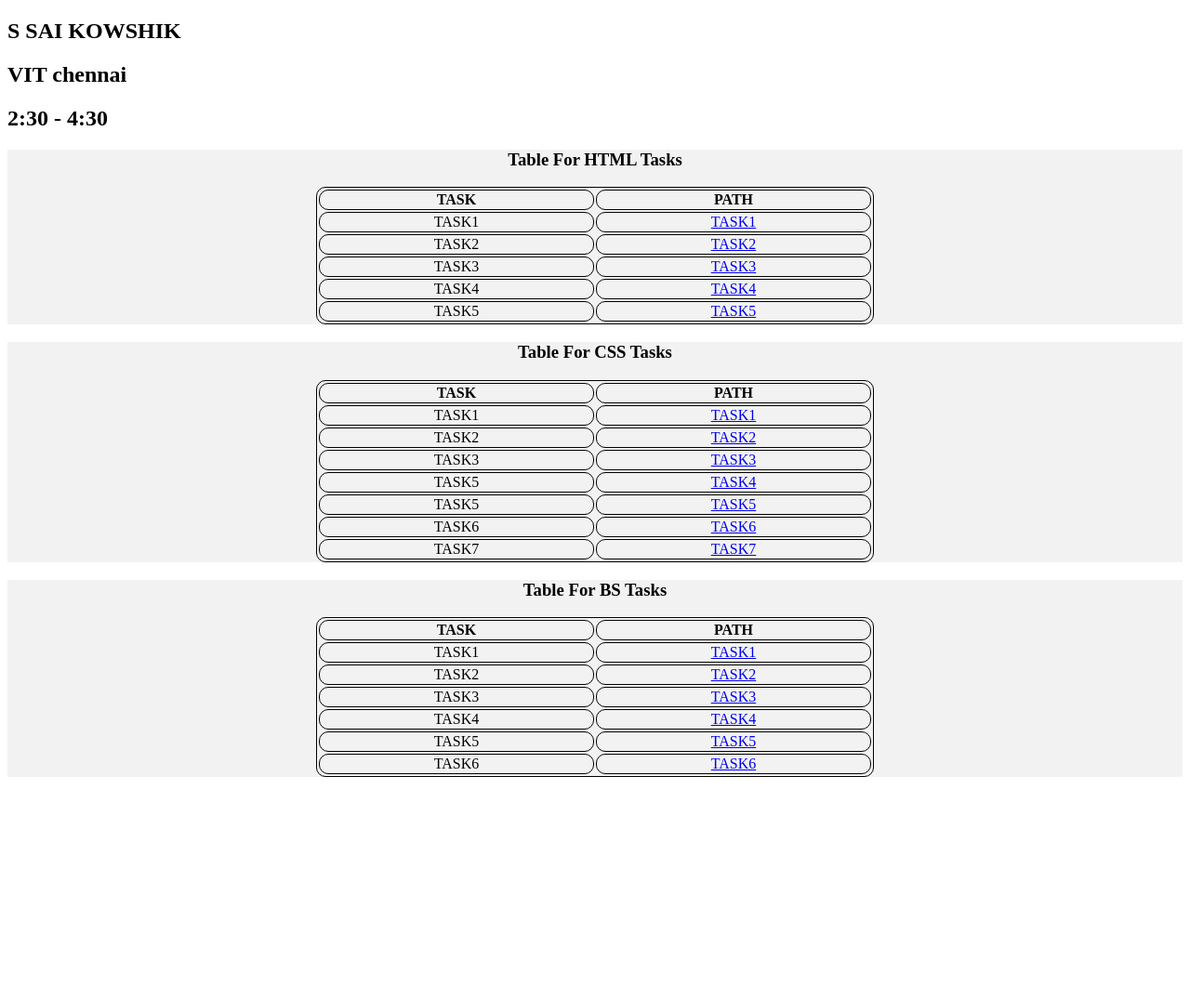
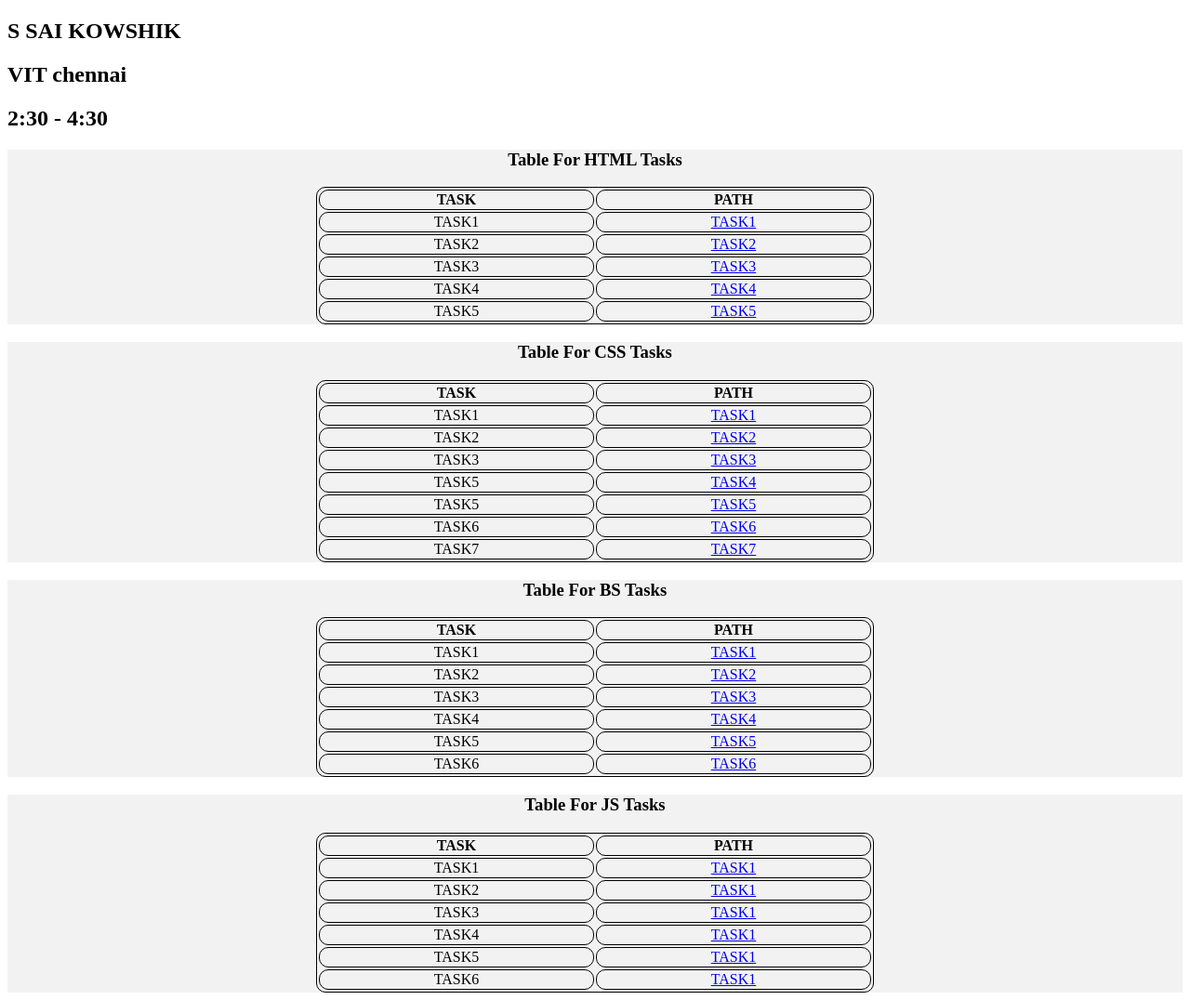
Before and after one commit to Kowshik-3/mern-2, a plain HTML site: page index.html in a window 1280 px wide. Shown: the whole page at 93% size. Before the commit the page ends 844 px from the top, so only its background shows below. Drawn offline with Linux system fonts and the light colour scheme.

Commit message:
Update index.html

```diff
--- a/index.html
+++ b/index.html
@@ -132,5 +132,38 @@
             </tr>
         </table>
     </div>
+      <div id="thi">
+        <h3>Table For JS Tasks</h3>
+        <table>
+            <tr>
+                <th>TASK</th>
+                <th>PATH</th>
+            </tr>
+            <tr>
+                <td>TASK1</td>
+                <td><a href="./javascprit/task1js.html">TASK1</a></td>
+            </tr>
+            <tr>
+                <td>TASK2</td>
+                <td><a href="./javascprit/task1js.html">TASK1</a></td>
+            </tr>
+            <tr>
+                <td>TASK3</td>
+               <td><a href="./javascprit/task1js.html">TASK1</a></td>
+            </tr>
+            <tr>
+                <td>TASK4</td>
+                <td><a href="./javascprit/task1js.html">TASK1</a></td>
+            </tr>
+            <tr>
+                <td>TASK5</td>
+                <td><a href="./javascprit/task1js.html">TASK1</a></td>
+            </tr>
+            <tr>
+                <td>TASK6</td>
+                <td><a href="./javascprit/task1js.html">TASK1</a></td>
+            </tr>
+        </table>
+    </div>
 </body>
 </html>
```
